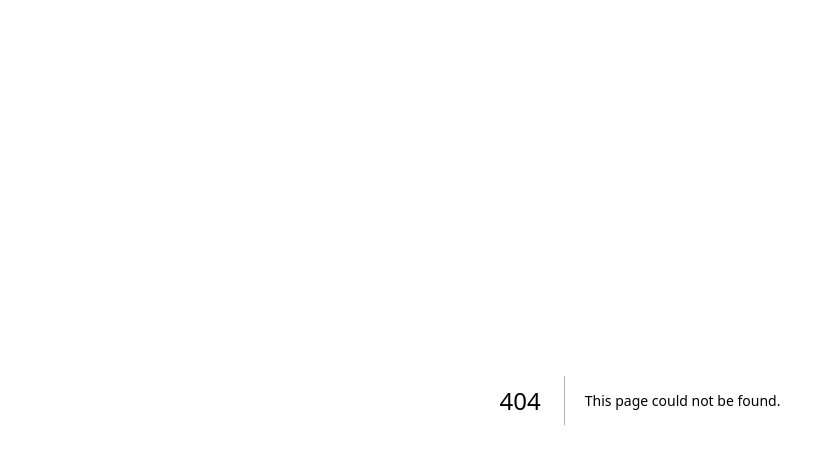
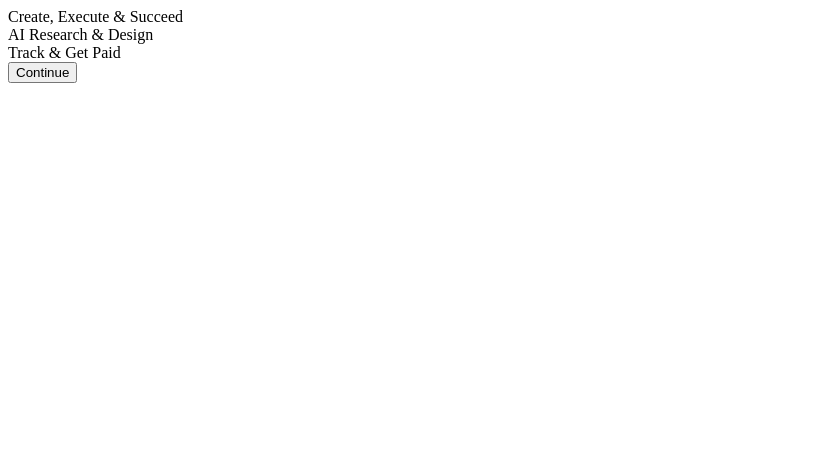
Before and after one commit to goodnessmercy027-jpg/creaktak---frontend, a Next.js app: page /onboarding in a window 1280 px wide. Before the commit this address had no page. Shown: the top 464 px of the page, without its empty margins (0-835 px from the left). Built offline with nearby package versions, Linux system fonts and the light colour scheme.

Commit message:
Create onboarding.js

```diff
--- /dev/null
+++ b/pages/onboarding.js
@@ -0,0 +1,10 @@
+export default function Onboarding() {
+  return (
+    <div className="grid">
+      <div className="card">Create, Execute & Succeed</div>
+      <div className="card">AI Research & Design</div>
+      <div className="card">Track & Get Paid</div>
+      <a href="/login"><button>Continue</button></a>
+    </div>
+  )
+    }
```
